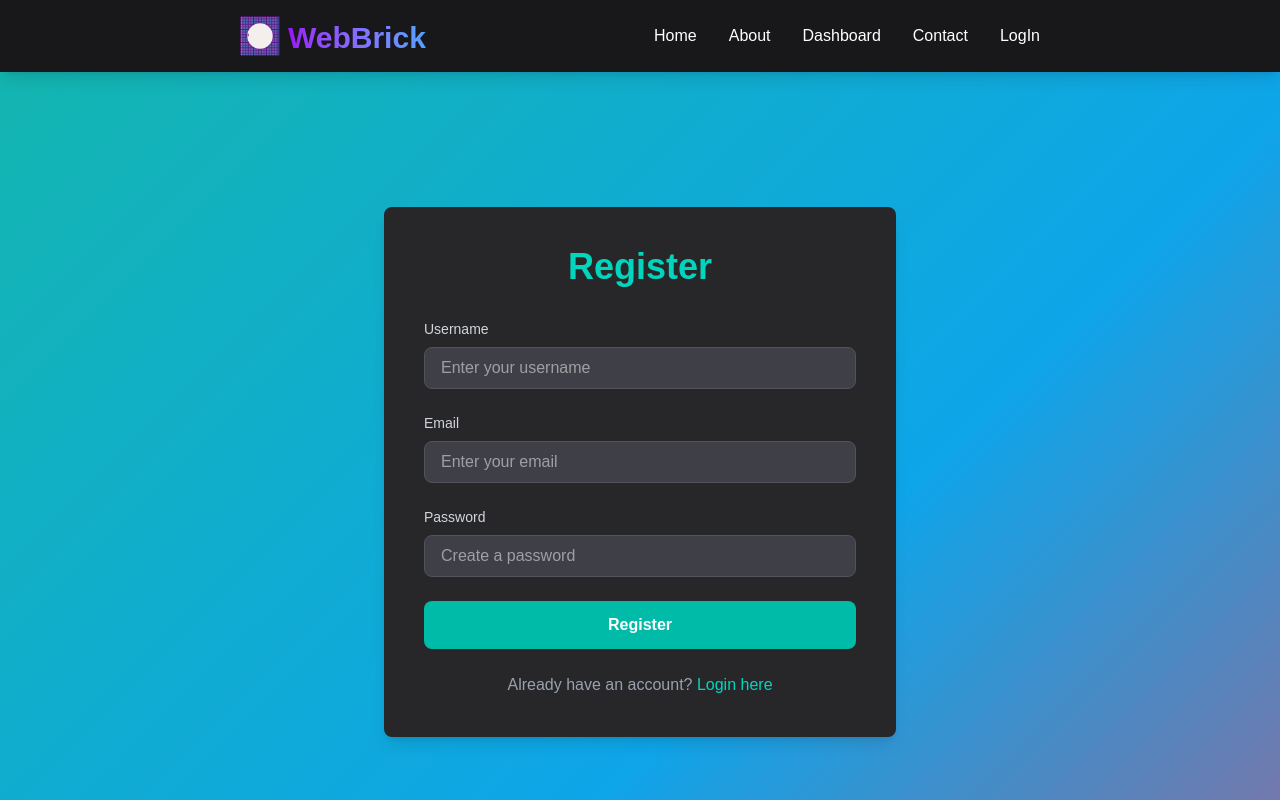
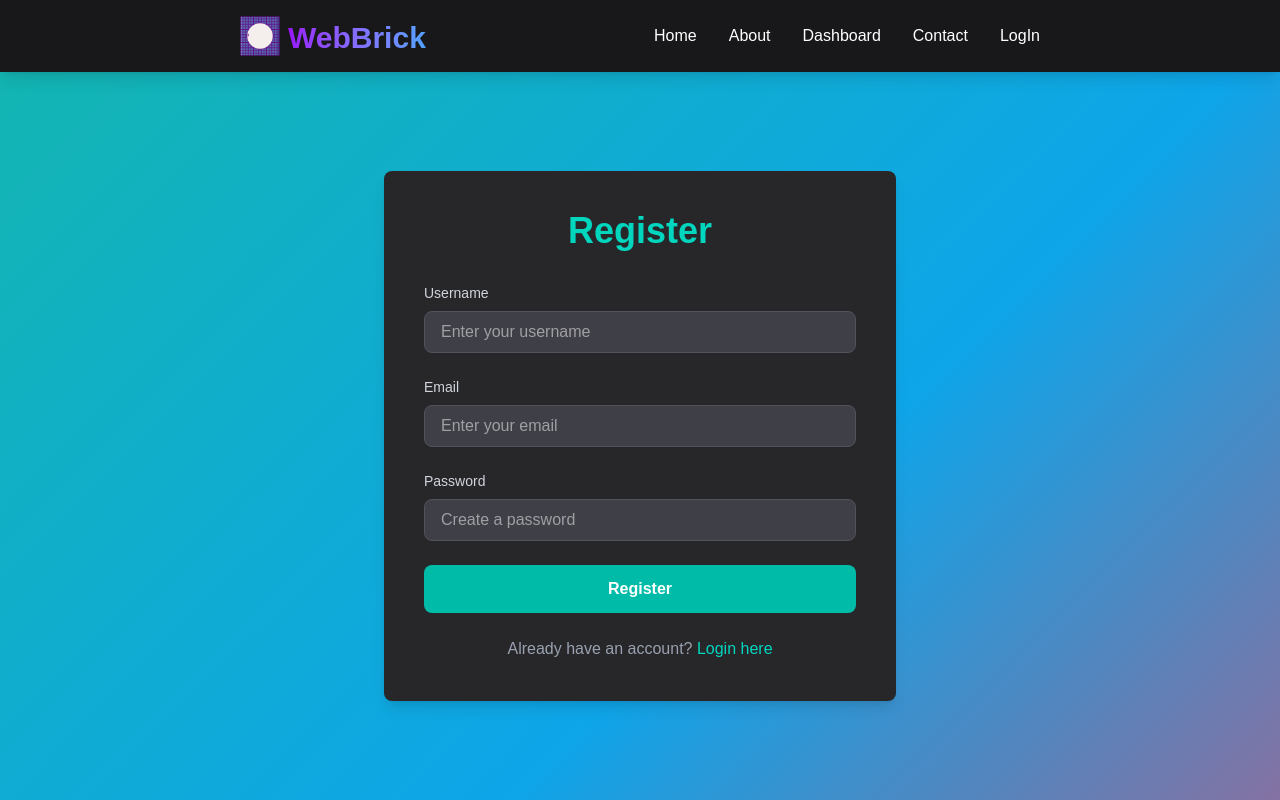
Before and after one commit to itsrohitmourya/webbrick-frontend, a React (Vite) app: page /register in a window 1280 px wide. Shown: the top 800 px of the page. Built offline with nearby package versions, Linux system fonts and the light colour scheme.

Commit message:
ui fixed

```diff
--- a/src/components/Pages/Login.jsx
+++ b/src/components/Pages/Login.jsx
@@ -36,7 +36,7 @@ function Login() {
   };
 
   return (
-    <div className="min-h-screen flex items-center justify-center gradient-animation px-6">
+    <div className="custom-height flex items-center justify-center gradient-animation px-6">
       <div className="w-full max-w-lg bg-zinc-800 shadow-lg rounded-lg p-10 relative z-10">
 
         {/* Title */}
--- a/src/components/Pages/Register.jsx
+++ b/src/components/Pages/Register.jsx
@@ -27,7 +27,7 @@ function Register() {
   };
 
   return (
-    <div className="min-h-screen flex items-center justify-center gradient-animation px-6">
+    <div className="custom-height flex items-center justify-center gradient-animation px-6">
       <div className="w-full max-w-lg bg-zinc-800 shadow-lg rounded-lg p-10 relative z-10">
 
         {/* Title */}
```
